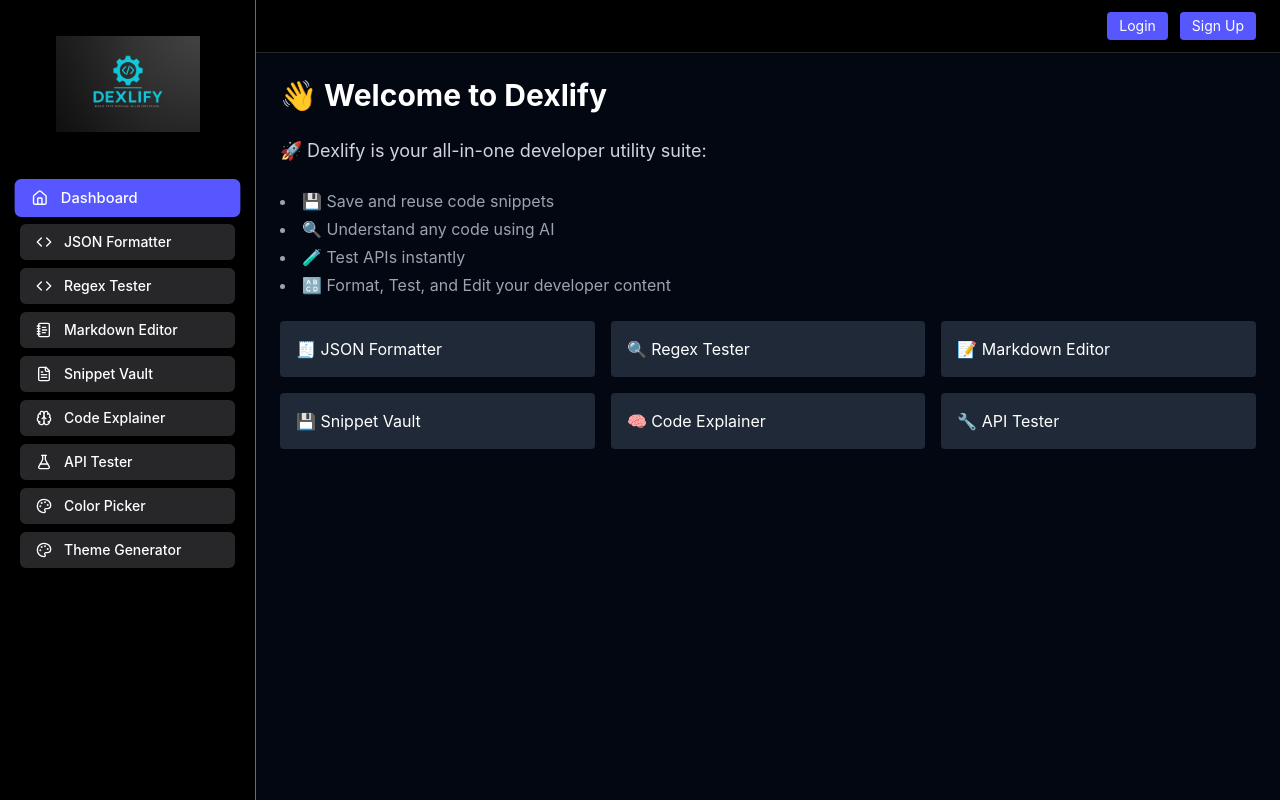
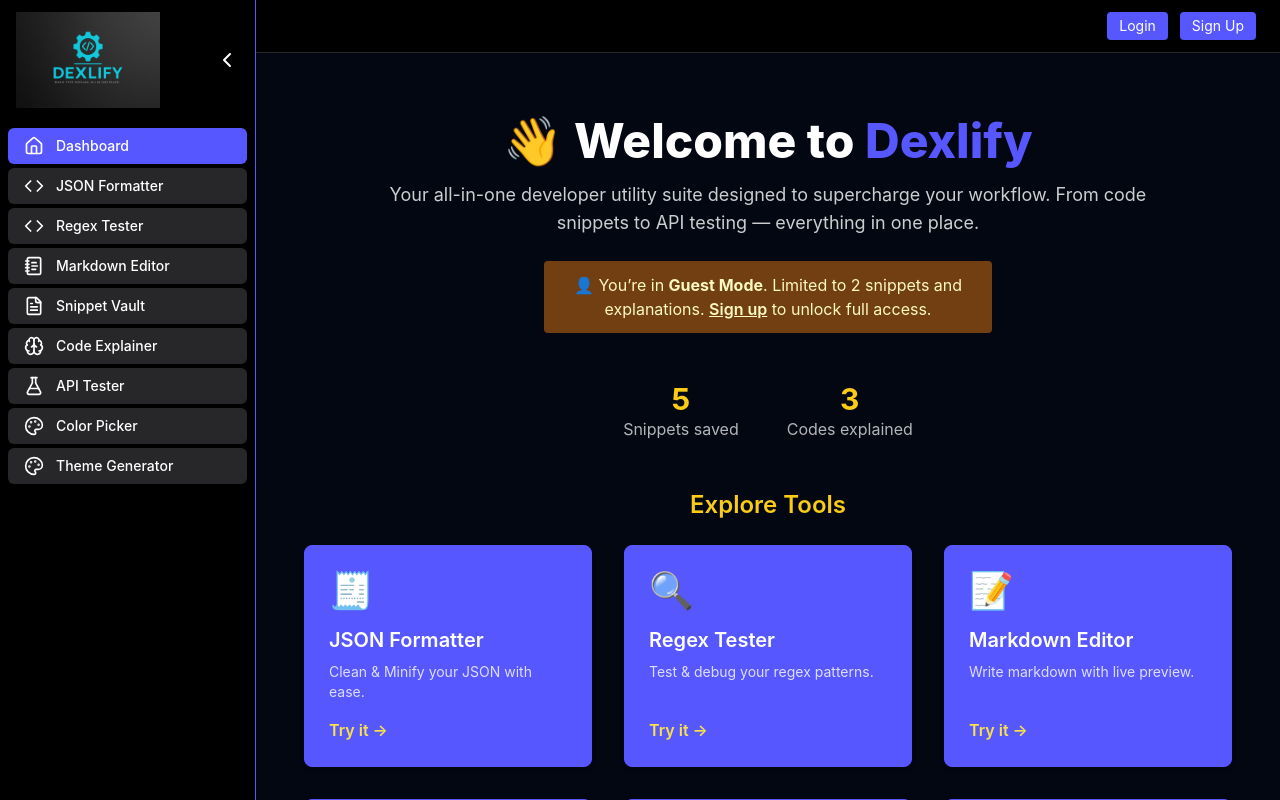
Before and after one commit to Yogesh-123321/dexlify-devtools, a React (Vite) app in the folder frontend/: page / in a window 1280 px wide. Built offline with nearby package versions, Linux system fonts and the light colour scheme.

Commit message:
dashboard and sidebar changes

```diff
--- a/frontend/src/components/Sidebar.jsx
+++ b/frontend/src/components/Sidebar.jsx
@@ -7,30 +7,33 @@
   CodeIcon,
   MenuIcon,
   XIcon,
-  PaletteIcon
+  PaletteIcon,
+  ChevronLeft,
+  ChevronRight,
 } from "lucide-react";
 import { useState } from "react";
 import { Link, useLocation } from "react-router-dom";
 import { cn } from "@/lib/utils";
 
 const navLinks = [
-  { to: "/", label: "Dashboard", icon: <HomeIcon className="w-4 h-4" /> },
-  { to: "/json", label: "JSON Formatter", icon: <CodeIcon className="w-4 h-4" /> },
-  { to: "/regex", label: "Regex Tester", icon: <CodeIcon className="w-4 h-4" /> },
-  { to: "/markdown", label: "Markdown Editor", icon: <NotebookTextIcon className="w-4 h-4" /> },
-  { to: "/snippets", label: "Snippet Vault", icon: <FileTextIcon className="w-4 h-4" /> },
-  { to: "/explain", label: "Code Explainer", icon: <BrainIcon className="w-4 h-4" /> },
-  { to: "/api", label: "API Tester", icon: <FlaskConicalIcon className="w-4 h-4" /> },
-  { to: "/color", label: "Color Picker", icon: <PaletteIcon className="w-4 h-4" /> },
-  { to: "/theme", label: "Theme Generator", icon: <PaletteIcon className="w-4 h-4" /> },
+  { to: "/", label: "Dashboard", icon: <HomeIcon className="w-5 h-5" /> },
+  { to: "/json", label: "JSON Formatter", icon: <CodeIcon className="w-5 h-5" /> },
+  { to: "/regex", label: "Regex Tester", icon: <CodeIcon className="w-5 h-5" /> },
+  { to: "/markdown", label: "Markdown Editor", icon: <NotebookTextIcon className="w-5 h-5" /> },
+  { to: "/snippets", label: "Snippet Vault", icon: <FileTextIcon className="w-5 h-5" /> },
+  { to: "/explain", label: "Code Explainer", icon: <BrainIcon className="w-5 h-5" /> },
+  { to: "/api", label: "API Tester", icon: <FlaskConicalIcon className="w-5 h-5" /> },
+  { to: "/color", label: "Color Picker", icon: <PaletteIcon className="w-5 h-5" /> },
+  { to: "/theme", label: "Theme Generator", icon: <PaletteIcon className="w-5 h-5" /> },
 ];
 
 export default function Sidebar() {
   const location = useLocation();
   const [mobileOpen, setMobileOpen] = useState(false);
+  const [collapsed, setCollapsed] = useState(false);
 
   const renderLinks = () => (
-    <nav className="flex flex-col gap-2">
+    <nav className="flex flex-col gap-1">
       {navLinks.map(({ to, label, icon }) => {
         const isActive = location.pathname === to;
         return (
@@ -39,14 +42,14 @@
             to={to}
             onClick={() => setMobileOpen(false)}
             className={cn(
-              "inline-flex items-center justify-start gap-3 rounded-md text-sm font-medium transition-all duration-300 focus-visible:outline-none focus-visible:ring-2 focus-visible:ring-ring px-4 py-2 transform",
+              "flex items-center gap-3 text-sm font-medium px-4 py-2 rounded-md transition-all",
               isActive
-                ? "bg-primary text-primary-foreground scale-105 shadow-md"
-                : "bg-zinc-800 text-white hover:bg-primary/90 hover:text-black"
+                ? "bg-primary text-primary-foreground shadow"
+                : "hover:bg-primary/80 hover:text-black text-white bg-zinc-800"
             )}
           >
             {icon}
-            {label}
+            {!collapsed && <span>{label}</span>}
           </Link>
         );
       })}
@@ -54,21 +57,31 @@
   );
 
   const logoBlock = (
-    <div className="flex justify-center items-center py-4">
-      <img
-        src="/assets/dexlify-logo-modern.png"
-        alt="Dexlify Logo"
-        className="w-36 h-auto object-contain drop-shadow-md"
-      />
+    <div className="flex items-center justify-between px-4 py-3">
+      {!collapsed && (
+        <img
+          src="/assets/dexlify-logo-modern.png"
+          alt="Dexlify Logo"
+          className="w-36 object-contain drop-shadow"
+        />
+      )}
+      <button onClick={() => setCollapsed(!collapsed)} className="text-white">
+        {collapsed ? <ChevronRight /> : <ChevronLeft />}
+      </button>
     </div>
   );
 
   return (
     <>
       {/* Desktop Sidebar */}
-      <aside className="hidden md:flex w-64 h-screen bg-black border-r border-primary p-5 flex-col gap-8 shadow-lg">
+      <aside
+        className={cn(
+          "hidden md:flex h-screen bg-black border-r border-primary shadow-lg flex-col transition-all duration-300",
+          collapsed ? "w-20" : "w-64"
+        )}
+      >
         {logoBlock}
-        {renderLinks()}
+        <div className="flex-1 overflow-y-auto px-2 py-2">{renderLinks()}</div>
       </aside>
 
       {/* Mobile Top Bar */}
--- a/frontend/src/lib/utils.js
+++ b/frontend/src/lib/utils.js
@@ -1,3 +1,19 @@
 export function cn(...inputs) {
   return inputs.filter(Boolean).join(" ");
 }
+// 🔐 Guest usage helpers
+
+export const checkGuestLimit = (toolKey) => {
+  const count = parseInt(localStorage.getItem(toolKey) || '0', 10);
+  if (count >= 2) {
+    return false;
+  }
+  localStorage.setItem(toolKey, (count + 1).toString());
+  return true;
+};
+
+export const resetGuestLimits = () => {
+  localStorage.removeItem("jsonFormatterUsage");
+  localStorage.removeItem("snippetVaultUsage");
+  localStorage.removeItem("codeExplainerUsage");
+};
--- a/frontend/src/pages/Dashboard.jsx
+++ b/frontend/src/pages/Dashboard.jsx
@@ -1,42 +1,158 @@
+import React from "react";
+// If you're using React Router or Next.js, import Link instead of <a>
+// import { Link } from "react-router-dom";
+
 const Dashboard = () => {
+  // Simulated user state — replace with actual state management later
+  const isGuest = true;
+  const snippetsCount = 5;
+  const explanationsCount = 3;
+
+  const tools = [
+    {
+      href: "/json",
+      icon: "🧾",
+      name: "JSON Formatter",
+      desc: "Clean & Minify your JSON with ease.",
+    },
+    {
+      href: "/regex",
+      icon: "🔍",
+      name: "Regex Tester",
+      desc: "Test & debug your regex patterns.",
+    },
+    {
+      href: "/markdown",
+      icon: "📝",
+      name: "Markdown Editor",
+      desc: "Write markdown with live preview.",
+    },
+    {
+      href: "/snippets",
+      icon: "💾",
+      name: "Snippet Vault",
+      desc: "Save & reuse your code snippets.",
+    },
+    {
+      href: "/explain",
+      icon: "🧠",
+      name: "Code Explainer",
+      desc: "AI-powered code understanding.",
+    },
+    {
+      href: "/api",
+      icon: "🔧",
+      name: "API Tester",
+      desc: "Send requests & test your APIs.",
+    },
+    {
+      href: "/color",
+      icon: "🎨",
+      name: "Color Picker",
+      desc: "Pick and explore color palettes.",
+    },
+    {
+      href: "/theme",
+      icon: "🌈",
+      name: "Theme Generator",
+      desc: "Create beautiful themes effortlessly.",
+    },
+  ];
+
   return (
-    <div className="text-white space-y-6">
-      <h1 className="text-3xl font-bold">👋 Welcome to Dexlify</h1>
-      <p className="text-lg text-gray-300">
-        🚀 Dexlify is your all-in-one developer utility suite:
-      </p>
-      <ul className="list-disc list-inside text-gray-400 space-y-1">
-        <li>💾 Save and reuse code snippets</li>
-        <li>🔍 Understand any code using AI</li>
-        <li>🧪 Test APIs instantly</li>
-        <li>🔠 Format, Test, and Edit your developer content</li>
-      </ul>
+    <div className="max-w-7xl mx-auto px-6 py-10 text-white">
+      {/* Header */}
+      <section className="mb-12 text-center">
+        <h1 className="text-5xl font-extrabold mb-4 text-primary-foreground">
+          👋 Welcome to <span className="text-primary">Dexlify</span>
+        </h1>
 
-      {/* Optional guest alert */}
-      {/* <div className="bg-yellow-800 text-yellow-100 p-4 rounded">
-        👤 You're in guest mode. Limited to 2 snippets. <a href="/signup" className="underline text-yellow-300">Sign up</a> to unlock full access.
-      </div> */}
+        <p className="text-primary-foreground/80 text-lg max-w-3xl mx-auto">
 
-      <div className="grid grid-cols-1 sm:grid-cols-2 md:grid-cols-3 gap-4">
-        <a href="/json" className="bg-gray-800 p-4 rounded hover:bg-yellow-500 hover:text-black transition">
-          🧾 JSON Formatter
-        </a>
-        <a href="/regex" className="bg-gray-800 p-4 rounded hover:bg-yellow-500 hover:text-black transition">
-          🔍 Regex Tester
-        </a>
-        <a href="/markdown" className="bg-gray-800 p-4 rounded hover:bg-yellow-500 hover:text-black transition">
-          📝 Markdown Editor
-        </a>
-        <a href="/snippets" className="bg-gray-800 p-4 rounded hover:bg-yellow-500 hover:text-black transition">
-          💾 Snippet Vault
-        </a>
-        <a href="/explain" className="bg-gray-800 p-4 rounded hover:bg-yellow-500 hover:text-black transition">
-          🧠 Code Explainer
-        </a>
-        <a href="/api" className="bg-gray-800 p-4 rounded hover:bg-yellow-500 hover:text-black transition">
-          🔧 API Tester
-        </a>
-      </div>
+          Your all-in-one developer utility suite designed to supercharge your
+          workflow. From code snippets to API testing — everything in one place.
+        </p>
+
+        {isGuest && (
+          <div className="mt-6 bg-yellow-900 text-yellow-100 p-3 rounded max-w-md mx-auto">
+            👤 You’re in <strong>Guest Mode</strong>. Limited to 2 snippets and
+            explanations.{" "}
+            <a
+              href="/signup"
+              className="underline font-semibold hover:text-yellow-300"
+            >
+              Sign up
+            </a>{" "}
+            to unlock full access.
+          </div>
+        )}
+      </section>
+
+      {/* Usage Stats */}
+      <section className="mb-12 flex justify-center gap-12 text-primary-foreground/70 text-center">
+        <div>
+          <h2 className="text-3xl font-bold text-yellow-400">{snippetsCount}</h2>
+          <p>Snippets saved</p>
+        </div>
+        <div>
+          <h2 className="text-3xl font-bold text-yellow-400">{explanationsCount}</h2>
+          <p>Codes explained</p>
+        </div>
+      </section>
+
+      {/* Tools Grid */}
+      <section>
+        <h3 className="text-2xl font-semibold mb-6 text-yellow-400 text-center">
+          Explore Tools
+        </h3>
+        <div className="grid grid-cols-1 sm:grid-cols-2 md:grid-cols-3 gap-8">
+          {tools.map(({ href, icon, name, desc }) => (
+           <a
+  key={name}
+  href={href}
+  className="group border border-primary bg-primary text-primary-foreground p-6 rounded-lg shadow-md hover:bg-primary/80 transition-colors duration-200 flex flex-col"
+>
+  <span className="text-4xl mb-4">{icon}</span>
+  <h4 className="text-xl font-semibold mb-2">{name}</h4>
+  <p className="text-sm text-primary-foreground/80 flex-grow">{desc}</p>
+  <span className="mt-4 font-semibold text-yellow-300">Try it →</span>
+</a>
+
+
+
+
+          ))}
+        </div>
+      </section>
+
+      {/* Footer */}
+      <footer className="mt-16 border-t border-gray-700 pt-8 text-gray-500 text-center text-sm">
+        <p>✨ Made with 💛 for developers.</p>
+        <p>
+          Join our{" "}
+          <a
+            href="https://discord.gg/yourdiscord"
+            target="_blank"
+            rel="noreferrer"
+            className="underline hover:text-yellow-400"
+          >
+            Discord Community
+          </a>{" "}
+          or check our{" "}
+          <a
+            href="https://github.com/Yogesh-123321"
+            target="_blank"
+            rel="noreferrer"
+            className="underline hover:text-yellow-400"
+          >
+            GitHub
+          </a>
+          .
+        </p>
+        <p className="mt-2 italic text-gray-600">
+          v1.0 coming soon: snippet history, cloud sync & more!
+        </p>
+      </footer>
     </div>
   );
 };
--- a/frontend/tailwind.config.js
+++ b/frontend/tailwind.config.js
@@ -1,7 +1,9 @@
 /** @type {import('tailwindcss').Config} */
 import { fontFamily } from "tailwindcss/defaultTheme";
 
+
 export default {
+  darkMode: 'class',
   content: [
     "./index.html",
     "./src/**/*.{js,ts,jsx,tsx}",
@@ -30,6 +32,15 @@
       fontFamily: {
         sans: ["Inter", ...fontFamily.sans],
       },
+      animation: {
+        'slide-in': 'slideIn 0.3s ease-out',
+      },
+      keyframes: {
+        slideIn: {
+          '0%': { transform: 'translateX(-100%)', opacity: '0' },
+          '100%': { transform: 'translateX(0)', opacity: '1' },
+        },
+      },
     },
   },
   plugins: [require('@tailwindcss/typography')],
```
Also changed, not shown: frontend/src/hooks/useTheme.js (added, +21 -0 lines), frontend/src/pages/CodeExplainer.jsx (+52 -89 lines), frontend/src/pages/JsonFormatter.jsx (+14 -1 lines), frontend/src/pages/SnippetVault.jsx (+29 -4 lines), frontend/src/store/useAuthStore.js (+4 -6 lines), 2 other files (tests, documents, lock files or other folders).
